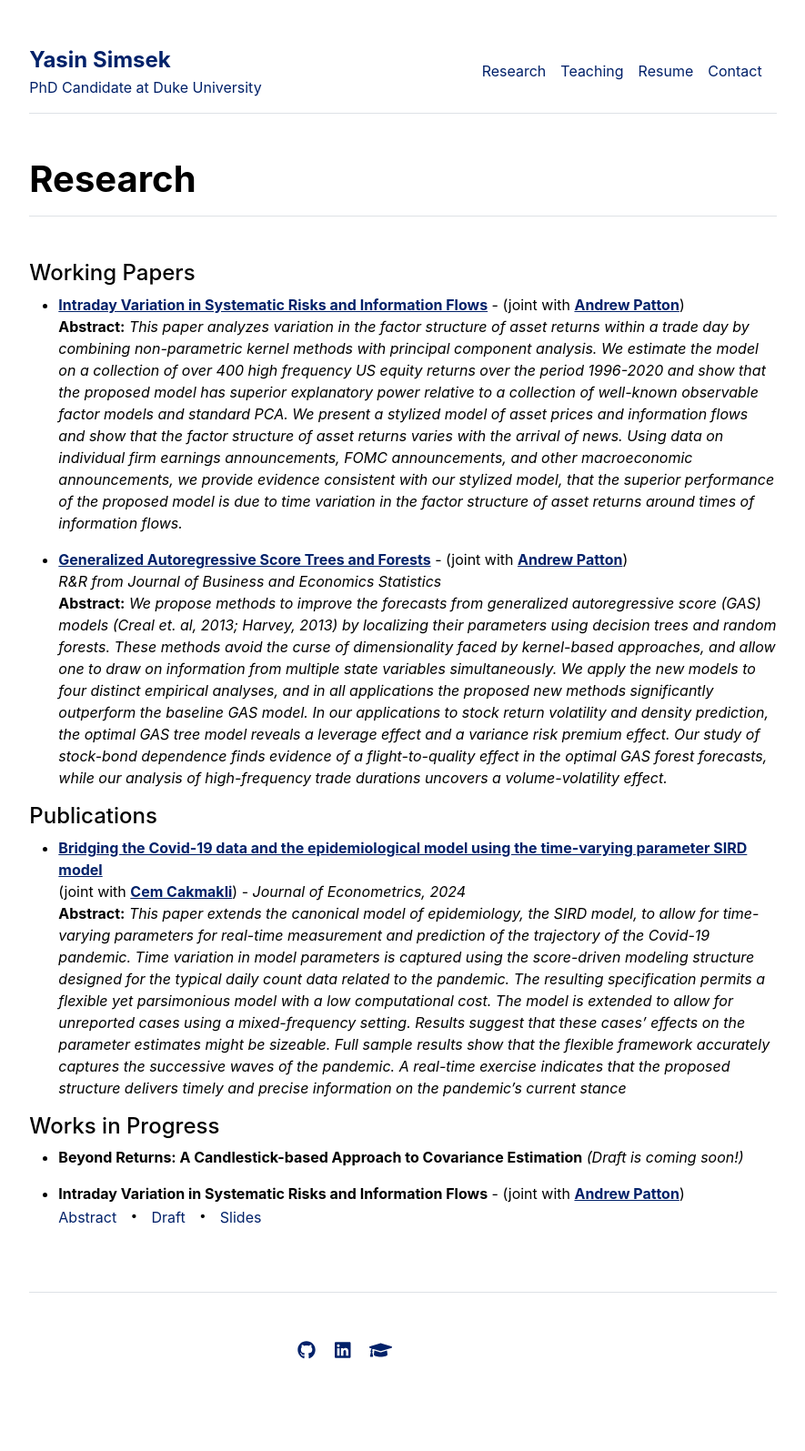
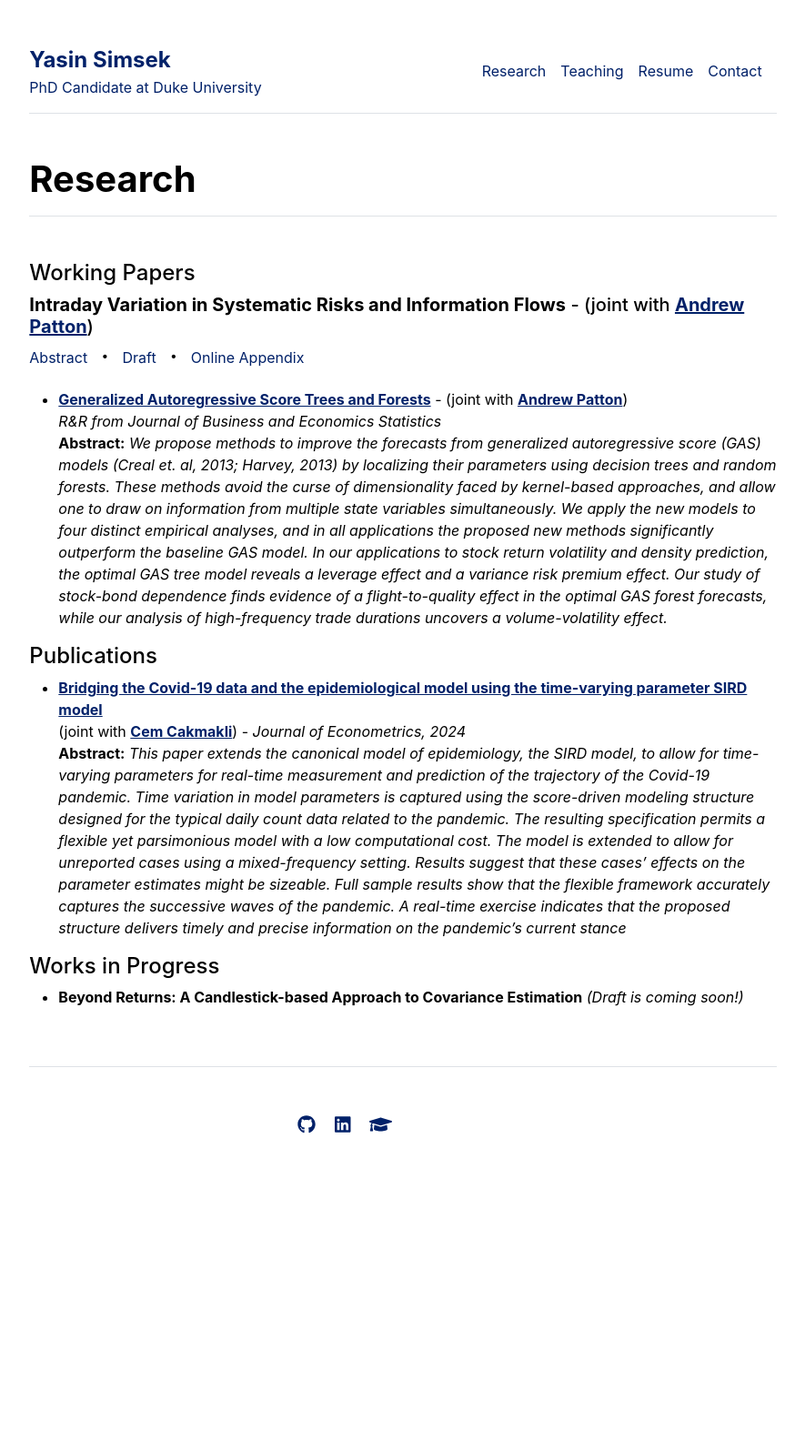
Before and after one commit to yasin-simsek/yasin-simsek.github.io, a Jekyll site: the page built from research.md, in a window 1280 px wide. Shown: the whole page at 91% size, without its empty margins (197-1082 px from the left). Built offline with Jekyll 4.4.1, drawn with Linux system fonts in a browser that asks for light colours; after the commit the page ends 1347 px from its top, so only the background shows below that.

Commit message:
title change

```diff
--- a/research.md
+++ b/research.md
@@ -49,8 +49,8 @@ title: "Research"
 
 
 #### Working Papers
-* [**Intraday Variation in Systematic Risks and Information Flows**](https://papers.ssrn.com/sol3/papers.cfm?abstract_id=5006587) - (joint with [**Andrew Patton**](https://public.econ.duke.edu/~ap172/)) <br>
-**Abstract:** *This paper analyzes variation in the factor structure of asset returns within a trade day by combining non-parametric kernel methods with principal component analysis. We estimate the model on a collection of over 400 high frequency US equity returns over the period 1996-2020 and show that the proposed model has superior explanatory power relative to a collection of well-known observable factor models and standard PCA. We present a stylized model of asset prices and information flows and show that the factor structure of asset returns varies with the arrival of news. Using data on individual firm earnings announcements, FOMC announcements, and other macroeconomic announcements, we provide evidence consistent with our stylized model, that the superior performance of the proposed model is due to time variation in the factor structure of asset returns around times of information flows.*
+##### **Intraday Variation in Systematic Risks and Information Flows** - (joint with [**Andrew Patton**](https://public.econ.duke.edu/~ap172/)) <br>
+<span class="abstract-toggle" onclick="toggleAbstract(this)">Abstract</span> <span class="middot">&middot;</span> <a href="https://papers.ssrn.com/sol3/papers.cfm?abstract_id=5006587" class="no-underline">Draft</a> <span class="middot">&middot;</span> <span style="color:#012169;">Online Appendix</span> <span class="abstract-content"> <br> *This paper analyzes variation in the factor structure of asset returns within a trade day by combining non-parametric kernel methods with principal component analysis. We estimate the model on a collection of over 400 high frequency US equity returns over the period 1996-2020 and show that the proposed model has superior explanatory power relative to a collection of well-known observable factor models and standard PCA. We present a stylized model of asset prices and information flows and show that the factor structure of asset returns varies with the arrival of news. Using data on individual firm earnings announcements, FOMC announcements, and other macroeconomic announcements, we provide evidence consistent with our stylized model, that the superior performance of the proposed model is due to time variation in the factor structure of asset returns around times of information flows.*</span>
 
 * [**Generalized Autoregressive Score Trees and Forests**](https://papers.ssrn.com/sol3/papers.cfm?abstract_id=4459756) - (joint with [**Andrew Patton**](https://public.econ.duke.edu/~ap172/)) <br>
  *R&R from Journal of Business and Economics Statistics* <br>
@@ -62,9 +62,6 @@ title: "Research"
 
 #### Works in Progress
 * **Beyond Returns: A Candlestick-based Approach to Covariance Estimation** *(Draft is coming soon!)*
-
-* **Intraday Variation in Systematic Risks and Information Flows** - (joint with [**Andrew Patton**](https://public.econ.duke.edu/~ap172/)) <br>
-<span class="abstract-toggle" onclick="toggleAbstract(this)">Abstract</span> <span class="middot">&middot;</span> <a href="https://papers.ssrn.com/sol3/papers.cfm?abstract_id=5006587" class="no-underline">Draft</a> <span class="middot">&middot;</span> <span style="color:#012169;">Slides</span> <span class="abstract-content"> <br> *This paper analyzes variation in the factor structure of asset returns within a trade day by combining non-parametric kernel methods with principal component analysis. We estimate the model on a collection of over 400 high frequency US equity returns over the period 1996-2020 and show that the proposed model has superior explanatory power relative to a collection of well-known observable factor models and standard PCA. We present a stylized model of asset prices and information flows and show that the factor structure of asset returns varies with the arrival of news. Using data on individual firm earnings announcements, FOMC announcements, and other macroeconomic announcements, we provide evidence consistent with our stylized model, that the superior performance of the proposed model is due to time variation in the factor structure of asset returns around times of information flows.*</span>
 
 
 <script>
```
